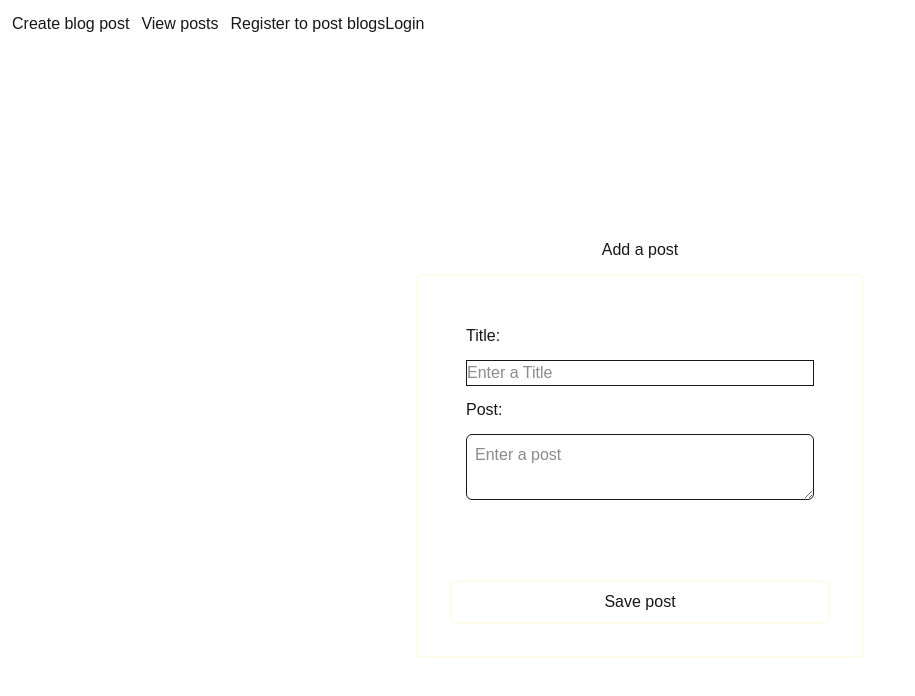
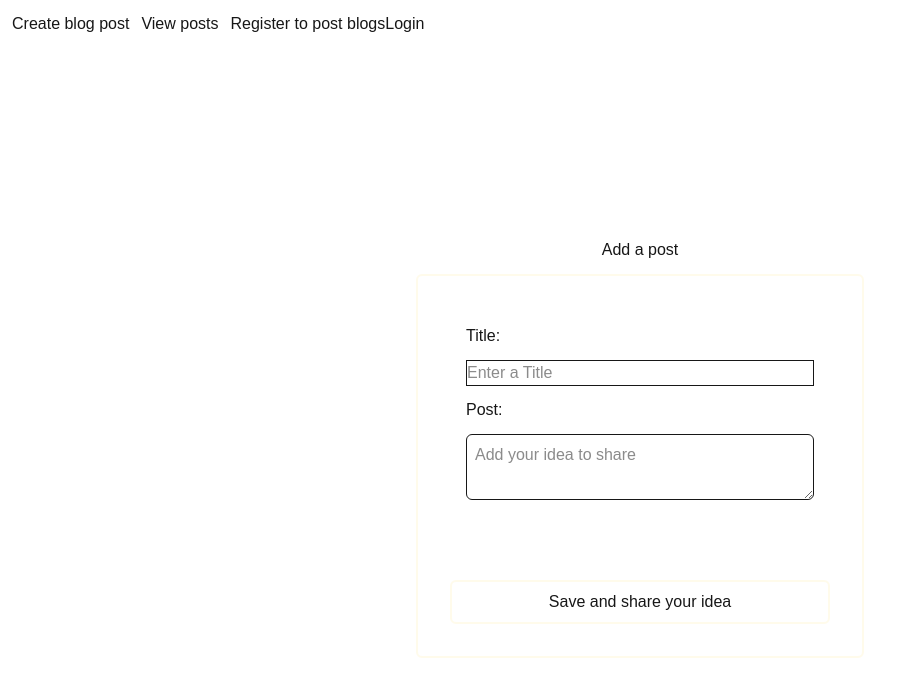
Before and after one commit to tony2tones/nextjs-blog, a Next.js app: page /create-post in a window 1280 px wide. Shown: the top 696 px of the page, without its empty margins (0-915 px from the left). Built offline with nearby package versions, Linux system fonts and the light colour scheme.

Commit message:
updated schema added commnet post route other fixes

```diff
--- /dev/null
+++ b/src/app/api/add-comment/route.ts
@@ -0,0 +1,44 @@
+import { prisma } from '@/lib/prisma';
+import { cookies } from 'next/headers';
+import { NextResponse } from 'next/server';
+import jwt from 'jsonwebtoken';
+
+export async function POST(req:Request) {
+  try {
+    const cookieStore = cookies();
+    const token = (await cookieStore).get('token')?.value;
+
+    if(!token) {
+      return NextResponse.json({error: 'Unauthorized'}, {status: 401})
+    }
+
+    const decoded = jwt.verify(token, process.env.JWT_SECRET!) as { userId: string}
+
+    const { postId, content } = await req.json();
+
+    if(!postId || !content) {
+      return NextResponse.json({error: 'fields are missing'}, {status: 400})
+    }
+    const newComment = await prisma.comment.create({
+      data: {
+        content,
+        post : {
+          connect:{postId}
+        },
+        user: {
+          connect: {id: decoded.userId}
+        }
+      },
+      include: {
+        user:true,
+      }
+    });
+    return NextResponse.json({success:true, comment:newComment})
+  }
+  catch(error) {
+    console.log(error);
+    return new Response('Failed to add comment',{status: 500})
+  } finally {
+    await prisma.$disconnect()
+  }
+}
--- a/src/app/api/create-post/route.ts
+++ b/src/app/api/create-post/route.ts
@@ -5,35 +5,35 @@ import jwt from 'jsonwebtoken';
 
 export async function POST(req: Request) {
   try {
-    const cookieStore = cookies();
+    const cookieStore = cookies(); // no await here
     const token = (await cookieStore).get('token')?.value;
 
-    if(!token) {
-      return NextResponse.json({error: 'Unauthorized'}, {status: 401});
+    if (!token) {
+      return NextResponse.json({ error: 'Unauthorized' }, { status: 401 });
     }
 
-    const decoded = jwt.verify(token, process.env.JWT_SECRET!) as {userId:string};
+    const decoded = jwt.verify(token, process.env.JWT_SECRET!) as { userId: string };
 
-    const {title, post} = await req.json();
+    const { title, content } = await req.json();
 
     const newPost = await prisma.post.create({
       data: {
         title,
-        content: post,
+        content,
         author: {
           connect: { id: decoded.userId },
         },
       },
       include: {
-        author:true,
-      }
+        author: true,
+      },
     });
 
-    return NextResponse.json({success:structuredClone, post:newPost});
+    return NextResponse.json({ success: true, post: newPost });
 
   } catch (error) {
-    console.log('Error creating post', error);
-    return new Response("Failed to create post", {status:500})
+    console.error('Error creating post:', error);
+    return new Response("Failed to create post", { status: 500 });
   } finally {
     await prisma.$disconnect();
   }
--- a/src/app/blog/[id]/page.tsx
+++ b/src/app/blog/[id]/page.tsx
@@ -2,17 +2,26 @@ import { prisma } from "@/lib/prisma";
 // import { notFound } from "next/navigation";
 
 export default async function BlogPostView({ params }: { params: { id: string } }) {
+  const { id } = params;
   const post = await prisma.post.findUnique({
-    where: { id: params.id },
+    where: { id },
+    include: {
+      author: {
+        select: {name:true}
+      }
+    }
   });
+
+  const {title, content, author} = post;
 
   if (!post) return <div>No data found</div> // Show 404 page if post is missing
 
   return (
     <section className="mx-auto w-11/12 md:w-1/2 mt-20 flex flex-col gap-16">
+    <h2>{author?.name}</h2>
     <article>
-      <h2>{post.title}</h2>
-      <p>{post.content}</p>
+      <h2>{title}</h2>
+      <p>{content}</p>
     </article>
     </section>
   );
--- a/src/app/create-post/page.tsx
+++ b/src/app/create-post/page.tsx
@@ -12,8 +12,6 @@ export default function CreatePost() {
     content: '',
   });
   const [message, setMessage] = useState<string | null>(null);
-
-
 
   const handleInput = (e:ChangeEvent<HTMLInputElement | HTMLTextAreaElement>) => {
     const {value, name} = e.target;
@@ -67,13 +65,13 @@ export default function CreatePost() {
         className="p-2 border rounded-md w-full"
         id="content"
         name="content"
-        placeholder="Enter a post"
+        placeholder="Add your idea to share"
         required
         value={newPost.content}
         onChange={handleInput} />
     </div>
     {message && <p className="p-4">{message}</p>}
-    <button type="submit">Save post</button>
+    <button type="submit">Save and share your idea</button>
     </form>
     </div>
   )
--- a/src/app/page.tsx
+++ b/src/app/page.tsx
@@ -61,7 +61,7 @@ export default function Home() {
   return (
     <section className="mx-auto w-11/12 md:w-1/2 mt-20 flex flex-col gap-16">
     <div className="grid grid-rows-[20px_1fr_20px] items-center justify-items-center min-h-screen p-8 pb-20 gap-16 sm:p-20 font-[family-name:var(--font-geist-sans)]">
-      <h1>Welcome to the Blog dawg`zz</h1>
+      <h1>Welcome to the ideas Blog dawg`zz</h1>
       {loading ? (
         <Loader />
       ) : blogPosts.length > 0 ?  (
--- /dev/null
+++ b/src/components/addComment.tsx
@@ -0,0 +1,10 @@
+const AddComment = () => {
+  return (
+    <div>
+      <h3>Add comment?</h3>
+      <input id="comment" name="comment"  />
+    </div>
+  )
+}
+
+export default AddComment;
```
Also changed, not shown: 1 other file (tests, documents, lock files or other folders).
